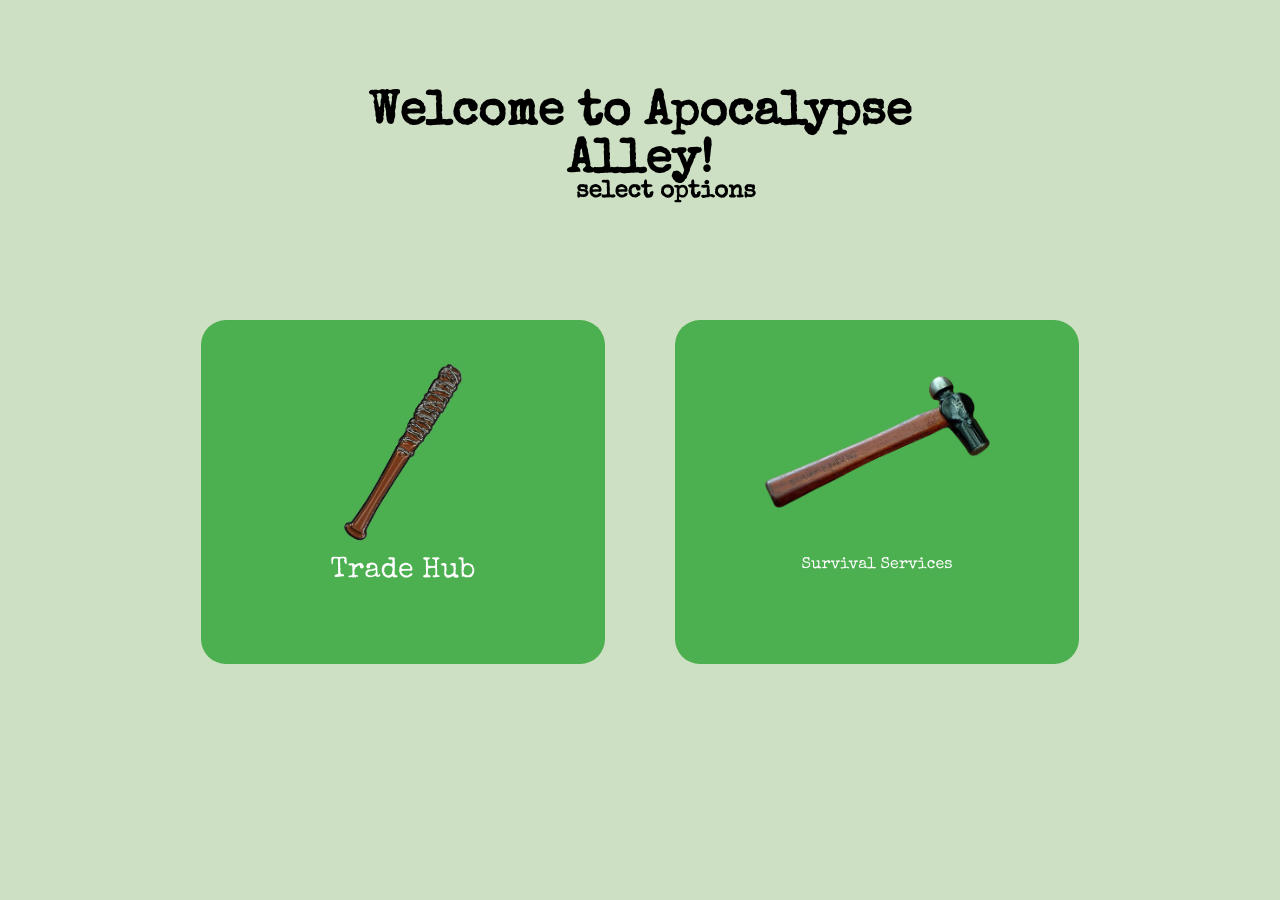
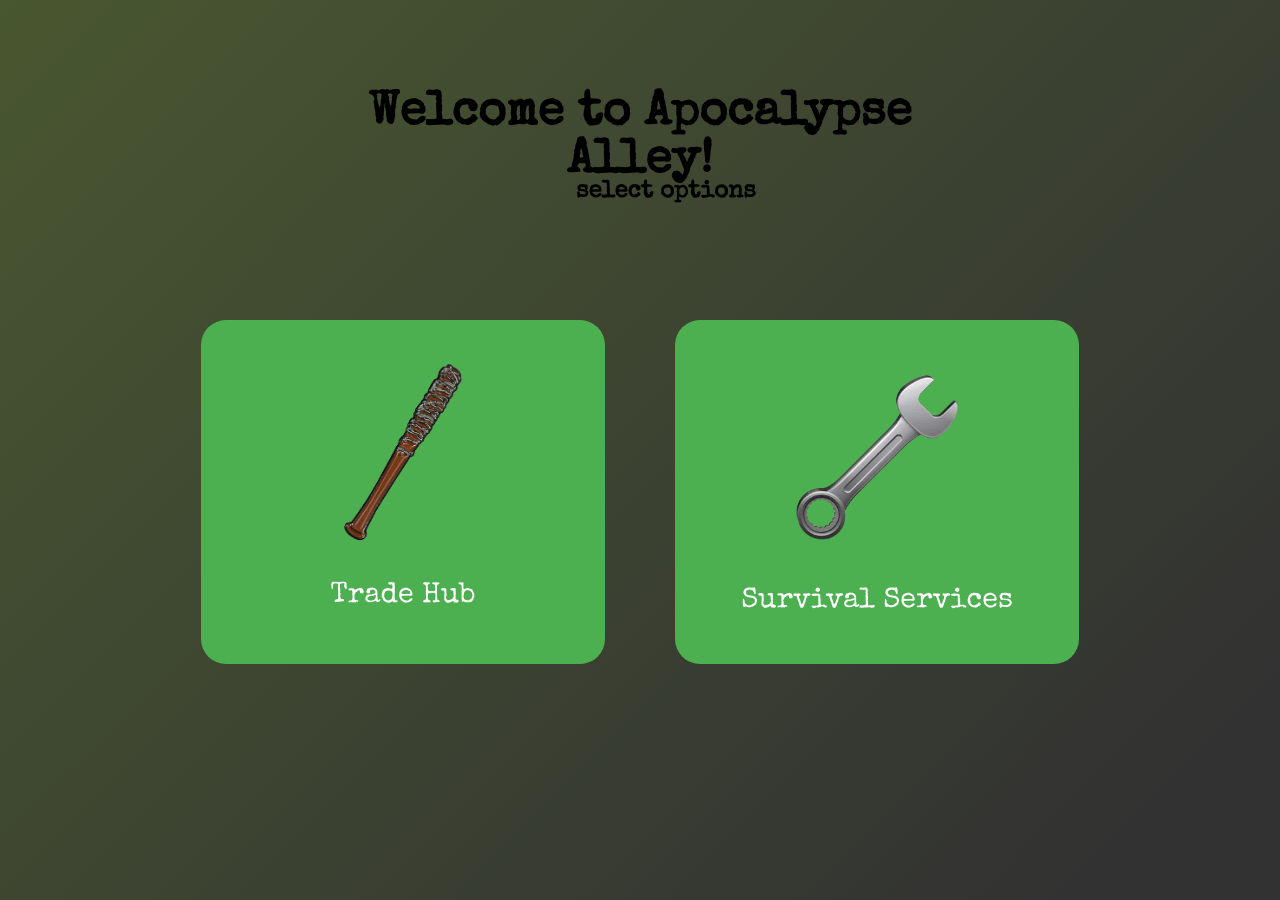
Before and after one commit to jordan110405/Website, a Flask app: template myapp/templates/landing.html in a window 1280 px wide. Run offline with Flask 2, Linux system fonts and the light colour scheme; the template is opened without the code that fills it, so the values that code supplies are empty.

Commit message:
addings background to land page

```diff
--- a/myapp/static/css/landing.css
+++ b/myapp/static/css/landing.css
@@ -7,6 +7,14 @@
     font-family: 'Special Elite', cursive;
 }
 
+#bat{
+    padding-bottom: 25px;
+}
+
+#wrench{
+    padding-top: 20px;
+    padding-bottom: 40px;
+}
 
 h1 {
     text-align: center;
@@ -55,3 +63,72 @@ body{
     text-decoration: none;
     display: block;
 }
+
+body {
+    margin: auto;
+    font-family: -apple-system, BlinkMacSystemFont, sans-serif;
+    overflow: auto;
+    background: linear-gradient(315deg, rgba(50,50,50,1) 3%, rgba(85,107,47,1) 38%, rgba(139,69,19,1) 68%, rgba(128,0,0,1) 98%);
+    animation: gradient 15s ease infinite;
+    background-size: 400% 400%;
+    background-attachment: fixed;
+}
+
+@keyframes gradient {
+    0% {
+        background-position: 0% 0%;
+    }
+    50% {
+        background-position: 100% 100%;
+    }
+    100% {
+        background-position: 0% 0%;
+    }
+}
+
+.wave {
+    border-radius: 1000% 1000% 0 0;
+    position: fixed;
+    width: 200%;
+    height: 12em;
+    animation: wave 10s -3s linear infinite;
+    transform: translate3d(0, 0, 0);
+    opacity: 0.8;
+    bottom: 0;
+    left: 0;
+    z-index: -1;
+}
+
+.wave:nth-of-type(2) {
+    bottom: -1.25em;
+    animation: wave 18s linear reverse infinite;
+    opacity: 0.8;
+}
+
+.wave:nth-of-type(3) {
+    bottom: -2.5em;
+    animation: wave 20s -1s reverse infinite;
+    opacity: 0.9;
+}
+
+@keyframes wave {
+    2% {
+        transform: translateX(1);
+    }
+
+    25% {
+        transform: translateX(-25%);
+    }
+
+    50% {
+        transform: translateX(-50%);
+    }
+
+    75% {
+        transform: translateX(-25%);
+    }
+
+    100% {
+        transform: translateX(1);
+    }
+}
--- a/myapp/templates/landing.html
+++ b/myapp/templates/landing.html
@@ -14,11 +14,16 @@
             <a href="#" style="font-size: 1.8em;">Trade Hub</a>
         </div>
         <div class="button">
-            <img src="../static/images/Hammer.png" id="hammer" height="200">
-            <a href="#">Survival Services</a>
+            <img src="../static/images/wrench.png" id="wrench" height="170">
+            <a href="#" style="font-size: 1.8em;">Survival Services</a>
         </div>
     </div>
     <h1 style="font-size: 3em;">Welcome to Apocalypse Alley!</h1>
     <h3 style="font-size: 1.5em">select options</h3>
+    <div>
+        <div class="wave"></div>
+        <div class="wave"></div>
+        <div class="wave"></div>
+     </div>
 </body>
 </html>
```
Also changed, not shown: myapp/templates/index.html (+6 -1 lines), myapp/static/images/wrench.png (added).
